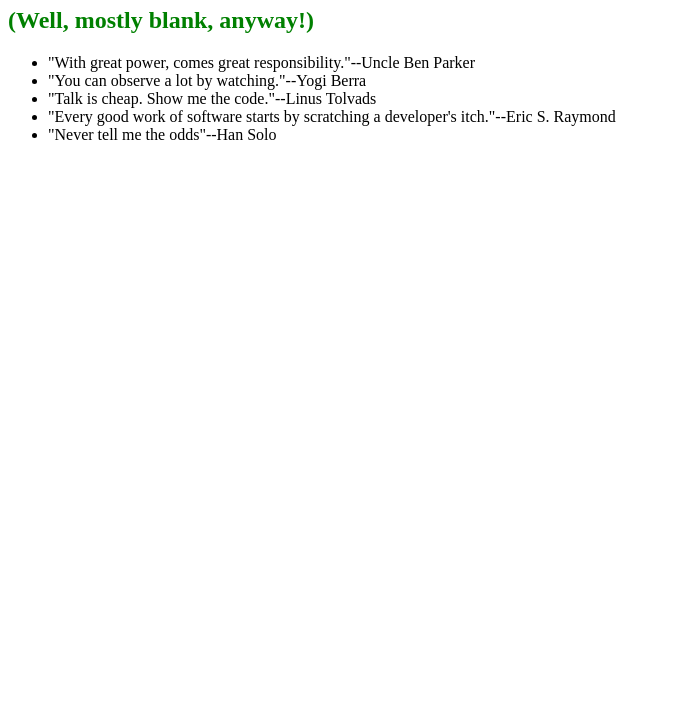
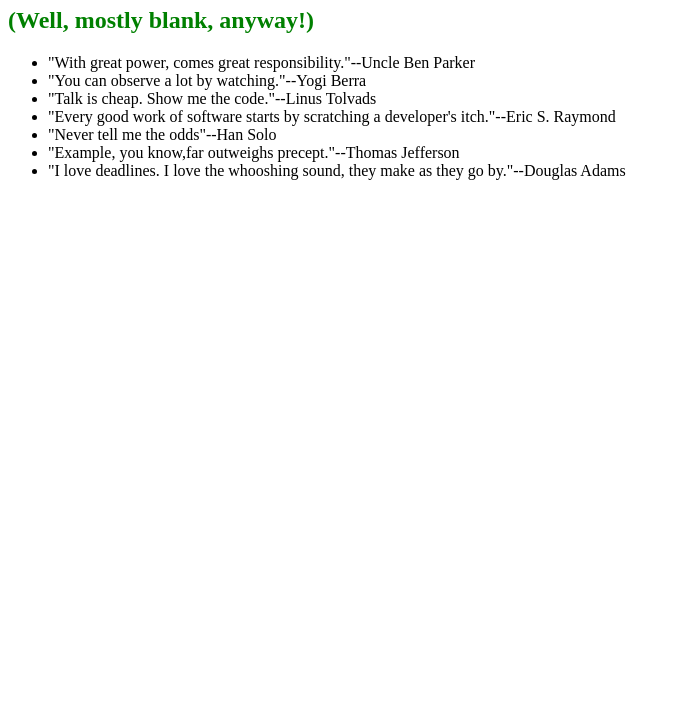
Before and after one commit to papathanast/0main_openSAP_repo, a plain HTML site: page index.html in a window 1280 px wide. Shown: the part 73-800 px from the top of the page, without its empty margins (0-681 px from the left). Drawn offline with Linux system fonts and the light colour scheme.

Commit message:
added Douglas quote

```diff
--- a/index.html
+++ b/index.html
@@ -12,7 +12,8 @@
 			<li>"Talk is cheap. Show me the code."--Linus Tolvads</li>
 			<li>"Every good work of software starts by scratching a developer's itch."--Eric S. Raymond</li>
 			<li>"Never tell me the odds"--Han Solo</li>
-
+			<li>"Example, you know,far outweighs precept."--Thomas Jefferson</li>
+			<li>"I love deadlines. I love the whooshing sound, they make as they go by."--Douglas Adams</li>
 		</ul>
 	</head>
 
```
